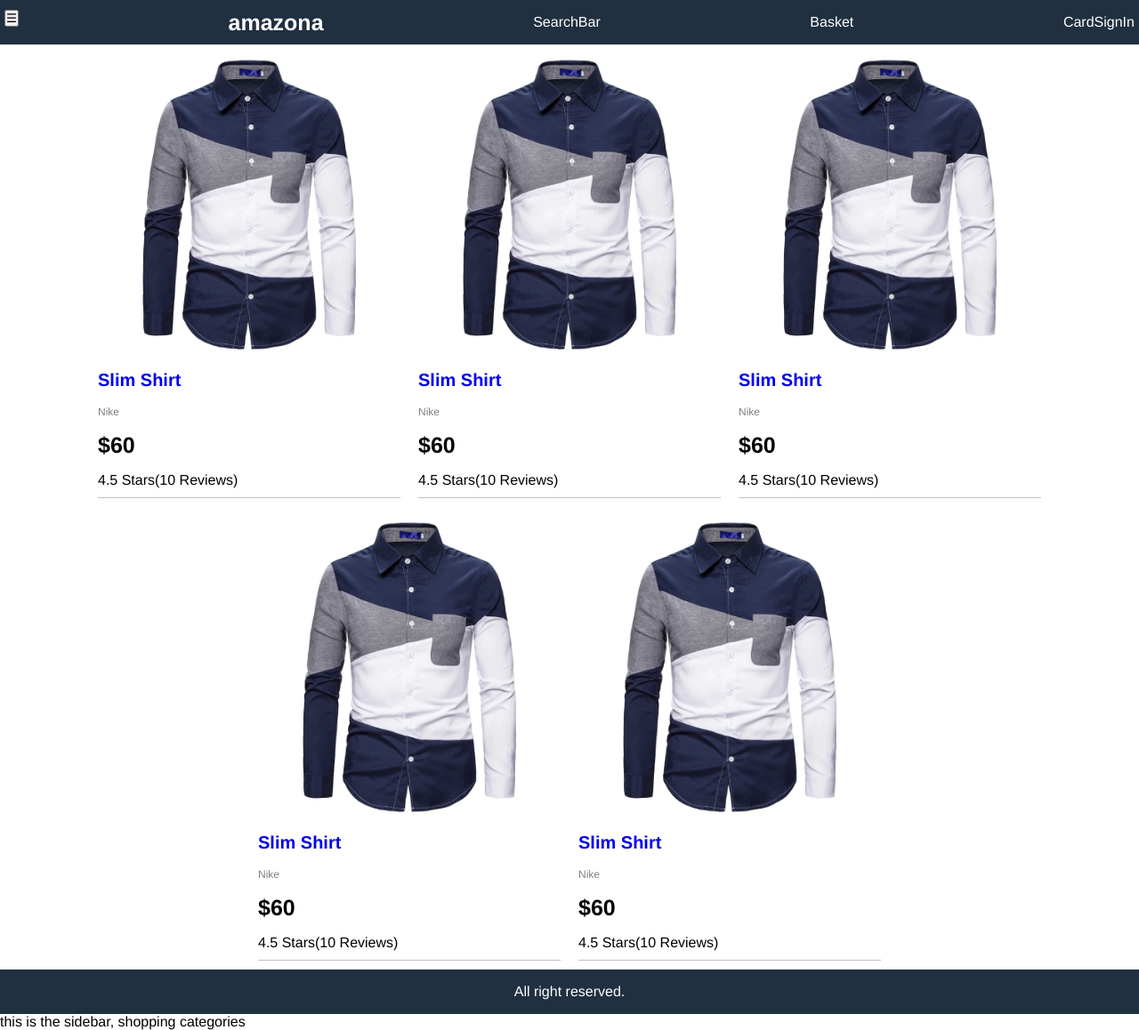
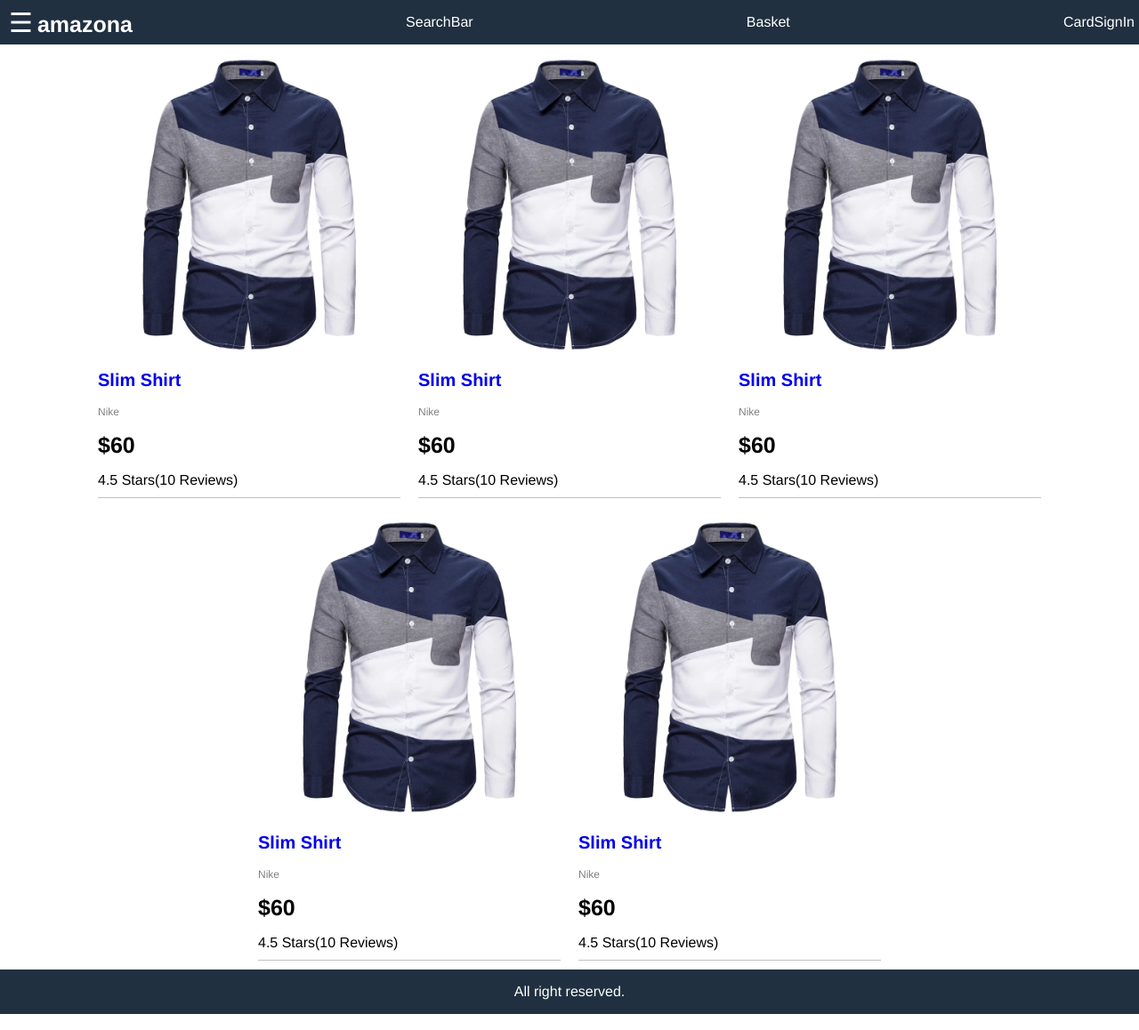
Before and after one commit to mrsuber/odin_project_17_shoping, a React (Create React App) app in the folder shopping-cart/: page / in a window 1280 px wide. Shown: the whole page at 89% size. Built offline with nearby package versions, Linux system fonts and the light colour scheme.

Commit message:
the sidebar updated

```diff
--- a/shopping-cart/src/component/NavBar.js
+++ b/shopping-cart/src/component/NavBar.js
@@ -8,9 +8,7 @@ import Signin from "./navComponet/Signin"
 function NavBar(){
   return(
     <header className="header">
-    <button>
-    &#9776;
-    </button>
+
       <Logo/>
       <Search/>
       <Basket/>
--- a/shopping-cart/src/component/SideBar.js
+++ b/shopping-cart/src/component/SideBar.js
@@ -1,10 +1,18 @@
 import '../styles/SideBar.css'
 
 function SideBar(){
+  function closeMenu(){
+    document.querySelector(".sidebar").classList.remove('open')
+  }
   return(
-    <div className="sidebar__container">
-      this is the sidebar, shopping categories
-    </div>
+    <aside className="sidebar">
+    <h3>Shopping Categories</h3>
+    <button onClick={closeMenu} className="sidebar-close-button">x</button>
+    <ul>
+        <li><a href="#">Pants</a></li>
+        <li><a href="#">Shirts</a></li>
+    </ul>
+    </aside>
   )
 }
 export default SideBar
--- a/shopping-cart/src/component/navComponet/Logo.js
+++ b/shopping-cart/src/component/navComponet/Logo.js
@@ -1,8 +1,14 @@
 import '../../styles/Logo.css'
 
 function Logo(){
+  function openMenu(){
+    document.querySelector('.sidebar').classList.add('open')
+  }
   return(
     <div className="brand">
+    <button onClick={openMenu}>
+    &#9776;
+    </button>
       <a href="index.html">amazona</a>
     </div>
   )
--- a/shopping-cart/src/index.css
+++ b/shopping-cart/src/index.css
@@ -20,6 +20,8 @@ body{
   --orange-color:#ff8000;
   --gray-color:#c0c0c0;
   --light-gray-color:#808080;
+  --aside-gray:#f0f0f0;
+  --black-color:#000000;
 
 }
 
--- a/shopping-cart/src/styles/Logo.css
+++ b/shopping-cart/src/styles/Logo.css
@@ -4,3 +4,12 @@
   font-weight: bold;
   text-decoration: none;
 }
+.brand >button{
+  /* margin-bottom:1rem; */
+  font-size: 3rem;
+  padding: .5rem;
+  background: none;
+  border: none;
+  color: var(--white-color);
+  cursor: pointer;
+}
--- a/shopping-cart/src/styles/NavBar.css
+++ b/shopping-cart/src/styles/NavBar.css
@@ -17,8 +17,3 @@
 .header__links>a:hover{
   color:var(--orange-color);
 }
-
-.header >button{
-  margin-bottom:1rem;
-
-}
--- a/shopping-cart/src/styles/SideBar.css
+++ b/shopping-cart/src/styles/SideBar.css
@@ -0,0 +1,35 @@
+.sidebar{
+  position: fixed;
+  transform: translateX(-30rem);
+  width: 30rem;
+  background-color: var(--aside-gray);
+  height: 100%;
+
+
+}
+a{
+
+  text-decoration: none;
+}
+
+
+a:hover{
+  color:var(--orange-color);
+}
+.sidebar-close-button{
+  border-radius: 50%;
+  border: .1rem var(--black-color) solid;
+  width:3rem;
+  height: 3rem;
+  cursor: pointer;
+  padding: .5rem;
+  font-size: 2rem;
+  padding-top: 0;
+  position: absolute;
+  right: .5rem;
+  top:1.5rem;
+}
+
+.sidebar.open{
+  transform: translateX(0);
+}
```
